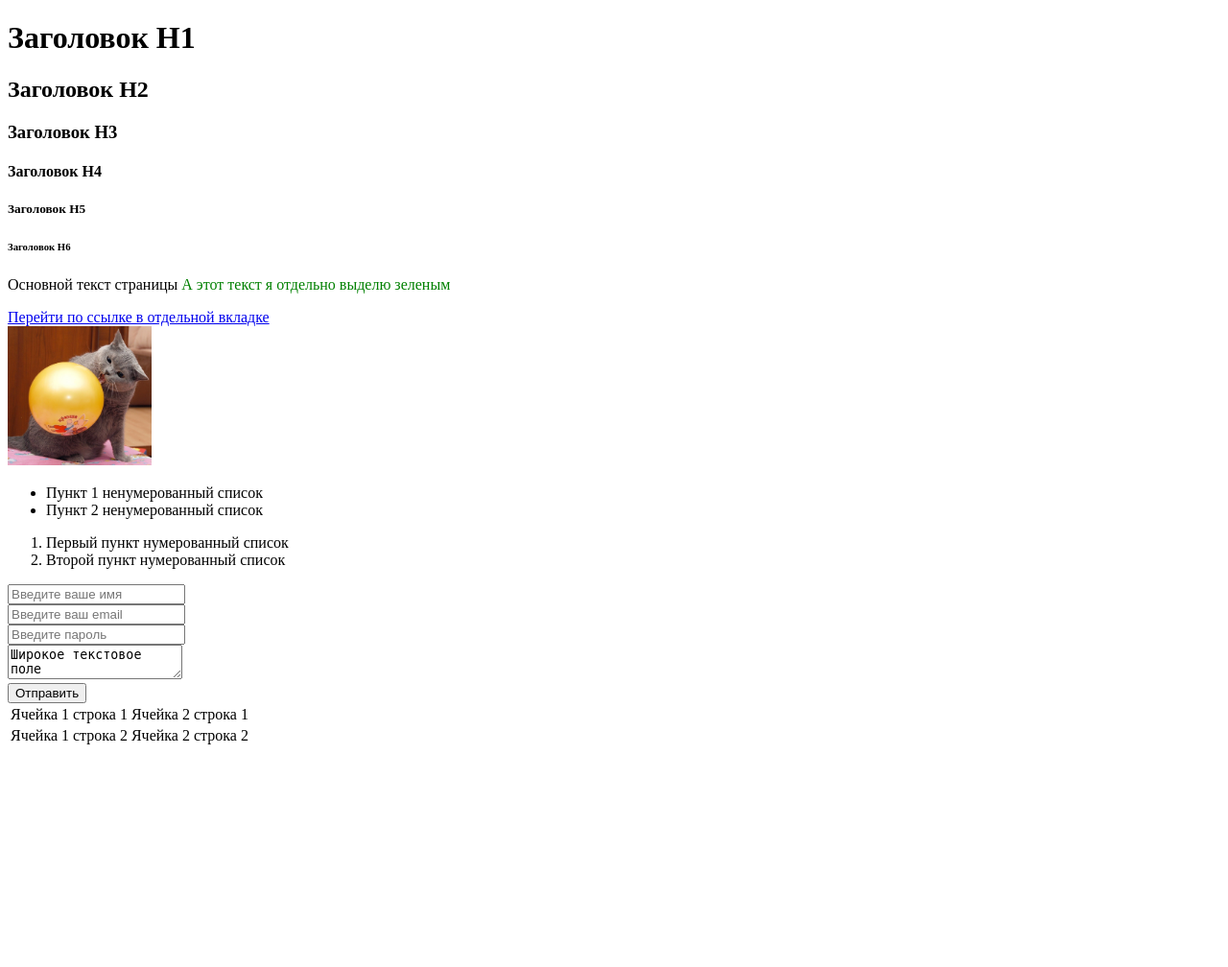
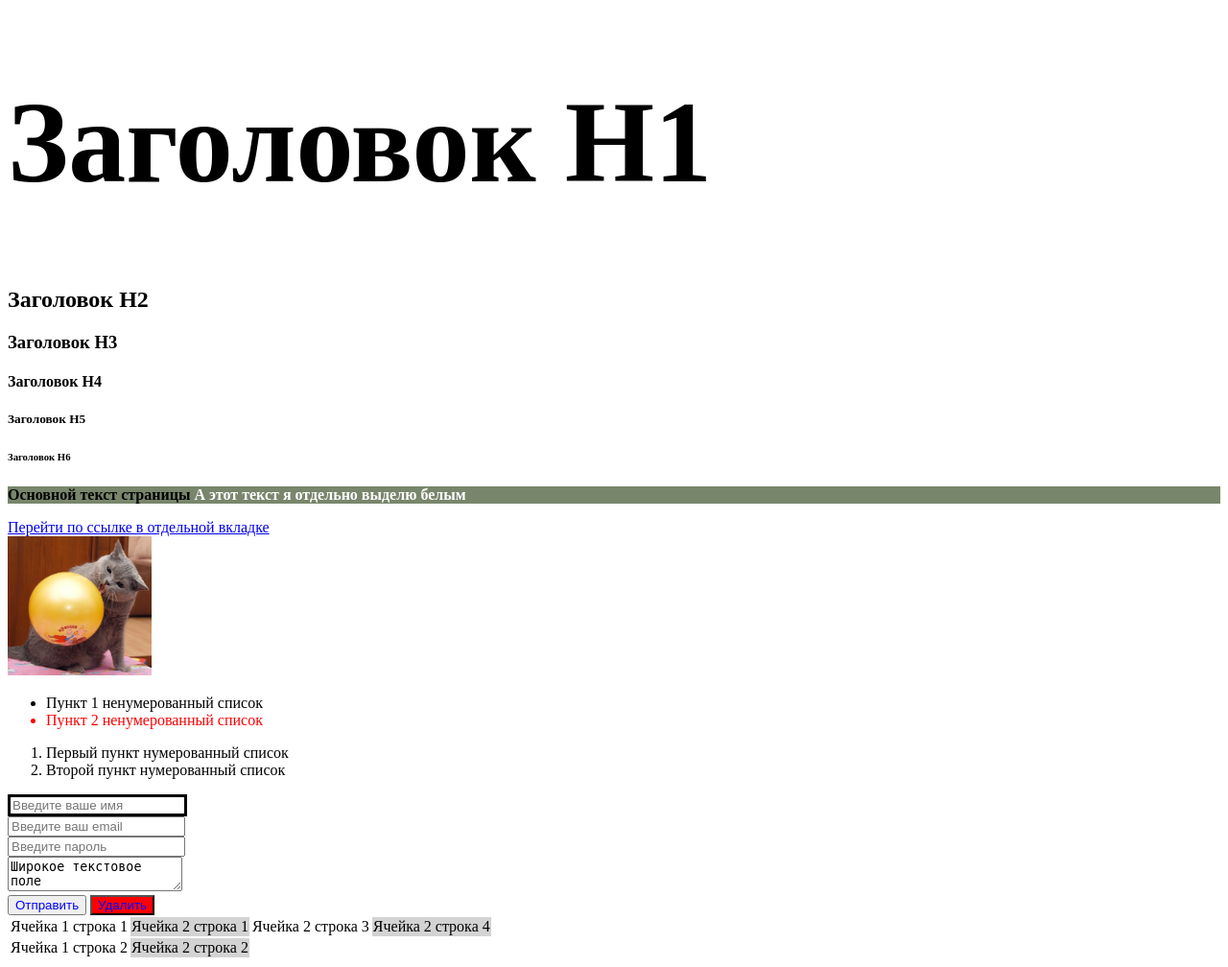
Before and after one commit to Iren-b/autotests-ui, a Python web app: template templates/index.html in a window 1280 px wide. Shown: the whole page at 96% size. Before the commit the page ends 776 px from the top, so only its background shows below. Run offline with Jinja, Linux system fonts and the light colour scheme; the template is opened without the code that fills it, so the values that code supplies are empty.

Commit message:
CSS Локаторы и поиск элементов на странице

```diff
--- a/templates/index.html
+++ b/templates/index.html
@@ -3,6 +3,36 @@
 <head>
   <meta charset="UTF-8">
   <title>Title</title>
+  <style>
+      button {
+            color: blue;
+        }
+      .text-bold.background-color-khaki {
+            background-color: #78866b;
+            font-weight: bold;
+        }
+      #header_1 {
+            font-size: 120px;
+        }
+      input[type="text"] {
+            border: 3px solid black;
+        }
+      a:hover {
+            color: orange;
+        }
+      button.delete {
+            background-color: red;
+        }
+      input[type="email"]:focus {
+            border-color: blue;
+        }
+      ul li:nth-child(2) {
+            color: red;
+        }
+      td:nth-child(even) {
+            background-color: lightgray;
+        }
+  </style>
 </head>
 <body>
   <div>
@@ -12,8 +42,8 @@
       <h4>Заголовок H4</h4>
       <h5>Заголовок H5</h5>
       <h6>Заголовок H6</h6>
-      <p class="text bold">Основной текст страницы
-          <span style="color: green;">А этот текст я отдельно выделю зеленым</span>
+      <p class="text-bold background-color-khaki">Основной текст страницы
+          <span style="color: white;">А этот текст я отдельно выделю белым</span>
       </p>
       <a href="https://example.com" target="_blank">Перейти по ссылке в отдельной вкладке</a>
       <br>
@@ -38,11 +68,14 @@
       <textarea>Широкое текстовое поле</textarea>
       <br>
       <button type="submit">Отправить</button>
+      <button class="delete">Удалить</button>
     </form>
     <table>
       <tr>
         <td>Ячейка 1 строка 1</td>
         <td>Ячейка 2 строка 1</td>
+        <td>Ячейка 2 строка 3</td>
+        <td>Ячейка 2 строка 4</td>
       </tr>
       <tr>
         <td>Ячейка 1 строка 2</td>
```
